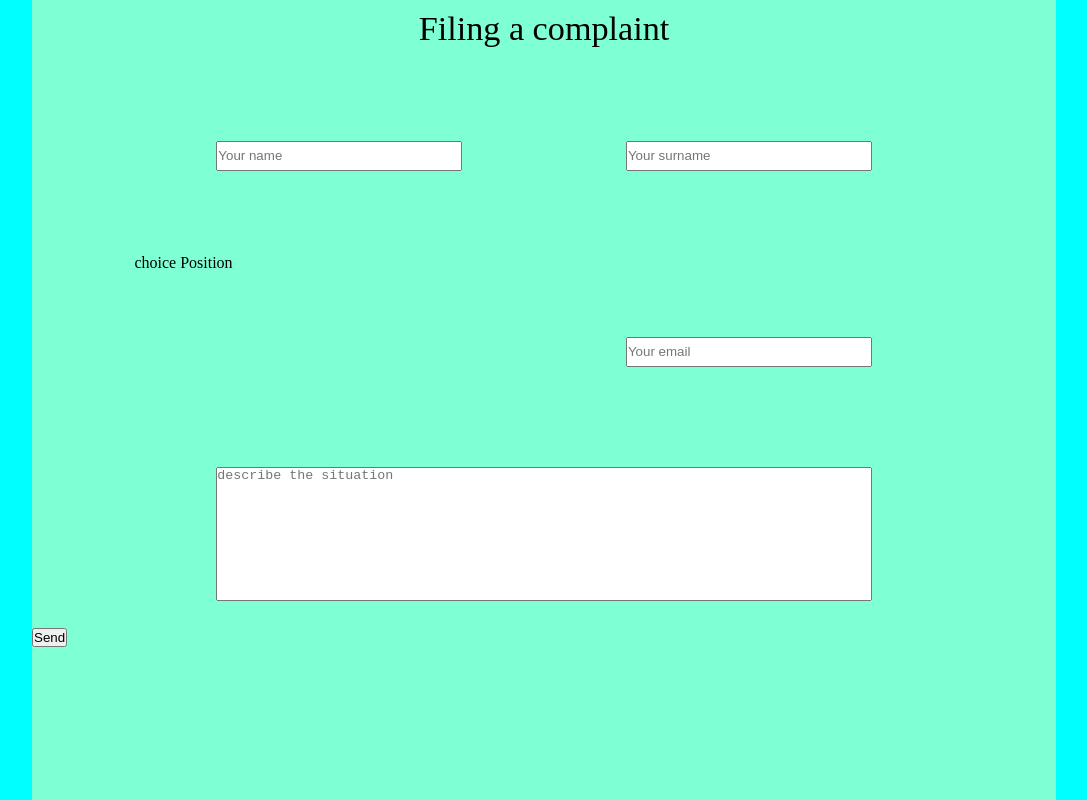
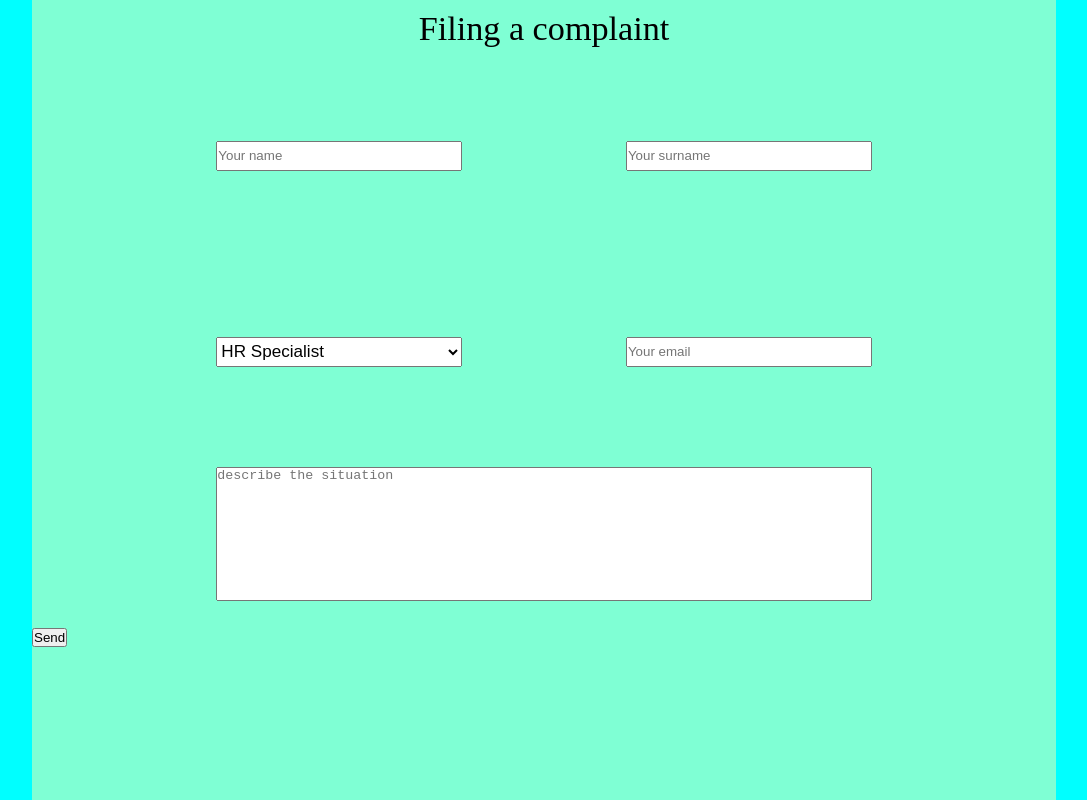
Before and after one commit to resufer/evil-forms, a React (Create React App) app: page / in a window 1280 px wide. Shown: the whole page, without its empty margins (96-1183 px from the left). Built offline with nearby package versions, Linux system fonts and the light colour scheme.

Commit message:
Update Position.jsx

```diff
--- a/src/Position/Position.jsx
+++ b/src/Position/Position.jsx
@@ -3,8 +3,16 @@ import React from 'react';
 
 function Position() {
   return (
-    <div>
-      choice Position
+    <div className='position'>
+      <select size='1' required>
+        <option>HR Specialist</option>
+        <option>Junior FrontEnd</option>
+        <option>Junior BackEnd</option>
+        <option>Middle FrontEnd</option>
+        <option>Middle BackEnd</option>
+        <option>Senior FrontEnd</option>
+        <option>Senior BackEnd</option>
+      </select>
     </div>
   )
 };
```
